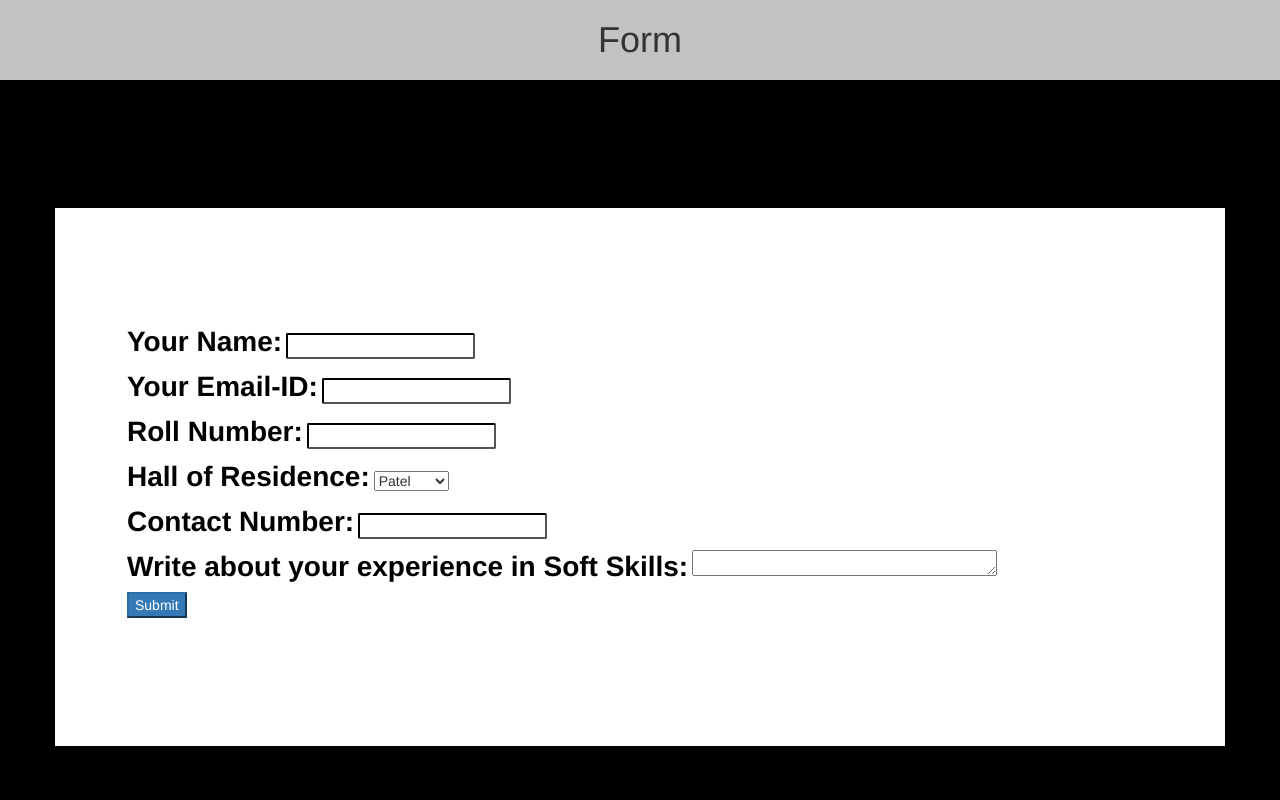
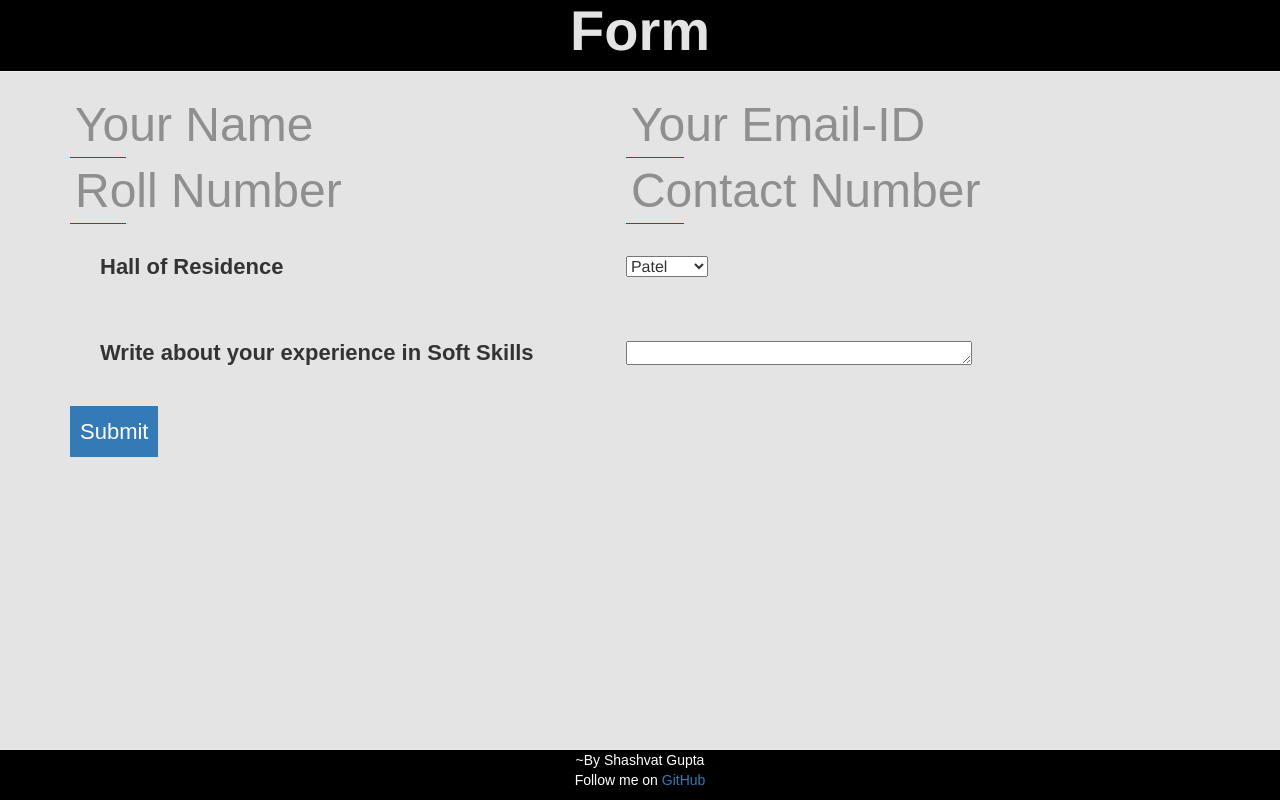
Before and after one commit to Shashvat6264/Django_Backend_Form, a Django app: page /form/ in a window 1280 px wide. Run offline with Django 3.2, Linux system fonts and the light colour scheme; some libraries are stand-ins or nearby versions.

Commit message:
Better FrontEnd

```diff
--- /dev/null
+++ b/form/getinfo/static/getinfo/script.js
@@ -0,0 +1,6 @@
+inputs = document.getElementsByTagName("input");
+var n = inputs.length;
+var i;
+for (i=0;i<n-1;i++){
+    inputs[i].className = "question";
+}
--- a/form/getinfo/static/getinfo/style.css
+++ b/form/getinfo/static/getinfo/style.css
@@ -1,4 +1,4 @@
-body{
+/* body{
     background-color: rgb(0, 0, 0);
 }
 
@@ -32,4 +32,170 @@ li input{
     border-radius: 2px;
     border-color: black;
     box-shadow: 0px;
+} */
+
+body{
+    background-color: rgb(228, 228, 228);
 }
+
+
+input,
+span,
+label{
+  font-family: 'Ubuntu', sans-serif;
+  display: block;
+  margin: 10px;
+  padding: 5px;
+  border: none;
+  font-size: 22px;
+}
+
+
+input:focus {
+  outline: 0;
+}
+/* Question */
+
+input.question{
+  font-size: 48px;
+  font-weight: 300;
+  border-radius: 2px;
+  margin: 0;
+  border: none;
+  width: 80%;
+  background: rgba(0, 0, 0, 0);
+  transition: padding-top 0.2s ease, margin-top 0.2s ease;
+  overflow-x: hidden; /* Hack to make "rows" attribute apply in Firefox. */
+}
+/* Underline and Placeholder */
+
+input.question + label{
+  display: block;
+  position: relative;
+  white-space: nowrap;
+  padding: 0;
+  margin: 0;
+  width: 10%;
+  border-top: 1px solid red;
+  -webkit-transition: width 0.4s ease;
+  transition: width 0.4s ease;
+  height: 0px;
+}
+
+input.question:focus + label {
+  width: 80%;
+}
+
+input.question:focus,
+input.question:valid {
+  padding-top: 35px;
+}
+
+textarea.question:valid,
+textarea.question:focus {
+  margin-top: 35px;
+}
+
+input.question:focus + label > span,
+input.question:valid + label > span {
+  top: -100px;
+  font-size: 22px;
+  color: #333;
+}
+
+
+
+input.question:valid + label {
+  border-color: green;
+}
+
+input.question:invalid{
+  box-shadow: none;
+}
+
+input.question + label > span {
+  font-weight: 300;
+  margin: 0;
+  position: absolute;
+  color: #8F8F8F;
+  font-size: 48px;
+  top: -66px;
+  left: 0px;
+  z-index: -1;
+  -webkit-transition: top 0.2s ease, font-size 0.2s ease, color 0.2s ease;
+  transition: top 0.2s ease, font-size 0.2s ease, color 0.2s ease;
+}
+
+input[type="submit"] {
+  -webkit-transition: opacity 0.2s ease, background 0.2s ease;
+  transition: opacity 0.2s ease, background 0.2s ease;
+  display: block;
+  opacity: 0;
+  margin: 10px 0 0 0;
+  padding: 10px;
+  cursor: pointer;
+}
+
+input[type="submit"]:hover {
+  background: #EEE;
+}
+
+input[type="submit"]:active {
+  background: #999;
+}
+
+input.question:valid ~ input[type="submit"], textarea.question:valid ~ input[type="submit"] {
+  -webkit-animation: appear 1s forwards;
+  animation: appear 1s forwards;
+}
+
+input.question:invalid ~ input[type="submit"], textarea.question:invalid ~ input[type="submit"] {
+  display: none;
+}
+
+@-webkit-keyframes appear {
+  100% {
+    opacity: 1;
+  }
+}
+
+@keyframes appear {
+  100% {
+    opacity: 1;
+  }
+}
+
+.footer {
+    position: fixed;
+    left: 0;
+    bottom: 0;
+    width: 100%;
+    background-color: black;
+    color: white;
+    text-align: center;
+    font-family: 'Ubuntu', sans-serif;
+  }
+
+.page-header{
+    top:0%;
+    margin-top: 0%;
+    padding-top: 0%;
+    text-align: center;
+    background-color: black;
+    color: rgb(228, 228, 228);
+}
+
+.page-header h1{
+  margin: 0%;
+  padding: 0%;
+  font-size: 4em;
+  font-weight: bold;
+}
+
+table{
+  border-spacing: 0 15px;
+}
+
+input[type="submit"]{
+    opacity: 1;
+}
--- a/form/getinfo/templates/getinfo/index.html
+++ b/form/getinfo/templates/getinfo/index.html
@@ -1,14 +1,81 @@
 {% extends 'getinfo/main_template.html' %}
-{% block title %} Sign-Up {% endblock %}
+{% block title %} Form {% endblock %}
 {% block content %}
-<div class = "head container-fluid">
+<div class = "page-header">
     <h1>Form</h1>
 </div>
-<div class = "form container">
+<div class = "container">
     <form action="/form/" method="post">
         {% csrf_token %}
-        {{ form.as_ul }}
-        <input type="submit" class = "btn-primary" value="Submit">
+        <!-- {% for field in form %}
+        <p>
+            {{ field.errors }}
+            {{ field }}
+            <label for="{{ field.id_for_label }}">
+                <span>{{ field.label }}</span>
+            </label>
+        </p>
+        {% endfor %} -->
+        <table>
+            <tr>
+                <td>
+                    {{ form.name.errors}}
+                    {{ form.name }}
+                    <label for="{{ form.name.id_for_label }}">
+                        <span>{{ form.name.label }}</span>
+                    </label>
+                </td>
+                <td>
+                    {{ form.email.errors}}
+                    {{ form.email }}
+                    <label for="{{ form.email.id_for_label }}">
+                        <span>{{ form.email.label }}</span>
+                    </label>
+                </td>
+            </tr>
+            <tr>
+                <td>
+                    {{ form.roll.errors}}
+                    {{ form.roll }}
+                    <label for="{{ form.roll.id_for_label }}">
+                        <span>{{ form.roll.label }}</span>
+                    </label>
+                </td>
+                <td>
+                    {{ form.contact.errors}}
+                    {{ form.contact }}
+                    <label for="{{ form.contact.id_for_label }}">
+                        <span>{{ form.contact.label }}</span>
+                    </label>
+                </td>
+            </tr>
+            <tr>
+                <td>
+                    <label for="{{ form.hall.id_for_label }}">
+                        <span>{{ form.hall.label }}</span>
+                    </label>
+                </td>
+                <td>
+                    {{ form.hall.errors }}
+                    {{ form.hall }}
+                </td>
+            </tr>
+            <tr>
+                <td>
+                    <label for="{{ form.exp.id_for_label }}">
+                       <span>{{ form.exp.label }}</span>
+                    </label>
+                </td>
+                <td>
+                    {{ form.exp.errors }}
+                    {{ form.exp }}
+                </td>
+            </tr>
+        </table>
+    <input type="submit" class = "btn-primary" value="Submit">
     </form>
 </div>
+<div class = "footer">
+    <p>~By Shashvat Gupta <br>Follow me on <a href = "https://github.com/Shashvat6264">GitHub</a></p>
+</div>
 {% endblock %}
--- a/form/getinfo/templates/getinfo/main_template.html
+++ b/form/getinfo/templates/getinfo/main_template.html
@@ -6,11 +6,10 @@
         <link rel="stylesheet" type="text/css" href="{% static 'getinfo/style.css' %}">
     </head>
     <body>
-        <div>
         {% block content %}
         Page Content
         {% endblock %}
-        </div>
     </body>
+    <script src="{% static 'getinfo/script.js' %}"></script>
     <script src="https://maxcdn.bootstrapcdn.com/bootstrap/3.3.7/js/bootstrap.min.js" integrity="sha384-Tc5IQib027qvyjSMfHjOMaLkfuWVxZxUPnCJA7l2mCWNIpG9mGCD8wGNIcPD7Txa" crossorigin="anonymous"></script>
 </html>
```
Also changed, not shown: form/db.sqlite3.
